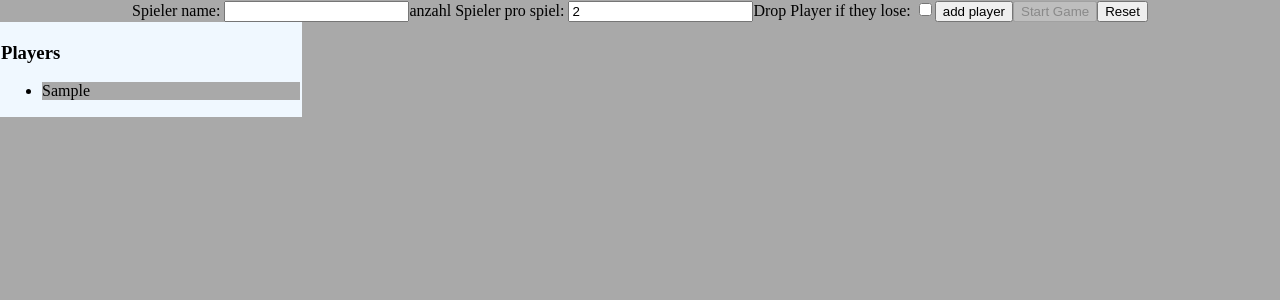
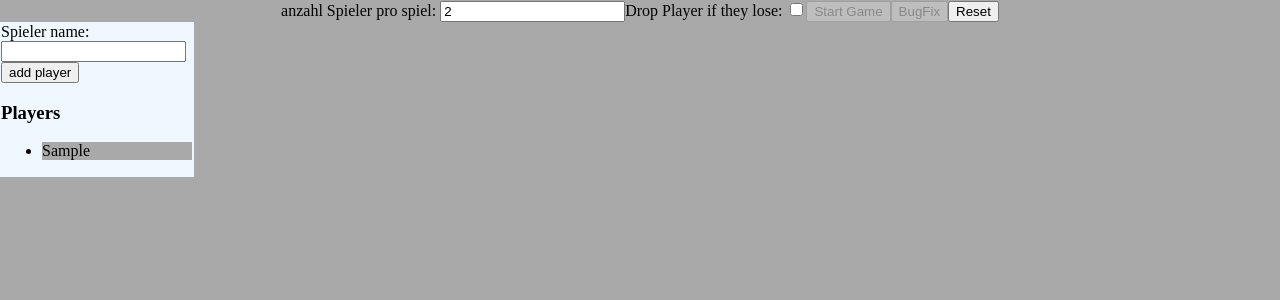
Before and after one commit to MichaelHuse04/TurnierManagmentSystem, a Vue app: page / in a window 1280 px wide. Both pictures are taken after typing "Sample" into the empty fields and a click on the button "add player". Shown: the top 300 px of the page. Built offline with nearby package versions, Linux system fonts and the light colour scheme.

Commit message:
Add Player sidebar - added new component PlayerSideBar - refactored - it's still buggy

```diff
--- /dev/null
+++ b/src/components/PlayerSideBar.vue
@@ -0,0 +1,63 @@
+<script setup lang="ts">
+// TODO: To the players SideBar
+// TODO: BUG: Game will start after deleting a player or increasing the amount of players per match!
+import type {Player} from "@/stores/typs.ts";
+import {computed, ref, type Ref} from "vue";
+
+const props = defineProps<{
+  players: Player[],
+  gameHasStarted: boolean,
+}>();
+
+const players: Ref<Player[]> = ref(props.players)
+const playerName: Ref<string> = ref("");
+
+
+const gameHasStarted = computed(() => {
+  return props.gameHasStarted;
+});
+
+const emits = defineEmits<{
+  (e: "remove",playerIndex: number): void,
+  (e: "add", playerName: string): void,
+}>();
+
+function emitPlayerWasAdded() {
+  emits("add", playerName.value);
+  playerName.value = "";
+}
+
+</script>
+
+<template>
+  <div v-if="!gameHasStarted">
+    <label for="user">Spieler name: </label>
+    <input
+        type="text"
+        name="user"
+        id="user"
+        v-model.trim="playerName"
+        @keyup.enter="!gameHasStarted ? emitPlayerWasAdded() : null"
+        :disabled="gameHasStarted"
+    />
+    <button @click="emitPlayerWasAdded" :disabled="gameHasStarted">add player</button>
+  </div>
+  <h3>Players</h3>
+  <ul>
+    <li
+        v-for="(player, index) in players"
+        @click="!gameHasStarted ? emits('remove', index) : null"
+        v-bind:key="index"
+    >
+      {{ player.name }}
+    </li>
+  </ul>
+</template>
+
+<style scoped>
+
+li {
+  margin: 1px;
+  background-color: darkgrey;
+}
+</style>
--- a/src/views/HomeView.vue
+++ b/src/views/HomeView.vue
@@ -2,27 +2,41 @@
 import type {Player} from '@/stores/typs.ts'
 import {computed, ref, type Ref} from 'vue'
 import ListOfMatchUps from "@/components/ListOfMatchUps.vue";
-import FinishedView from "@/components/FinishedView.vue";
+import FinishedTable from "@/components/FinishedTable.vue";
+import PlayerSideBar from "@/components/PlayerSideBar.vue";
 
-const players: Ref<Player[]> = ref([])
-const matchUps: Ref<any> = ref({})
-const round: Ref<number> = ref(1)
-const matchupSize: Ref<number> = ref(2)
-const playerName: Ref<string> = ref("");
+const players: Ref<Player[]> = ref([]);
+const matchUps: Ref<any> = ref({});
+const round: Ref<number> = ref(1);
+const matchupSize: Ref<number> = ref(2);
 let gameHasStarted = false;
 const gameHasFinished: Ref<boolean> = ref(false);
-let amountOfMatches: number;
 
-const addToPlayers = () => {
-  if (playerName.value.length > 0) {
+const amountOfMatches = computed(() =>{
+  // einfach nicht nachfragen, was ich hier am Kochen war
+  let r = 0;
+  let x = players.value.length;
+  do {
+    x = x / matchupSize.value;
+    if (x <= 1) {
+      break;
+    }
+    r++;
+  } while (true);
+  if (r === 0) {
+    return 1;
+  }
+  return r;
+});
+
+const addToPlayers = (playerName: string) => {
+  if (playerName.length > 0) {
     players.value.push({
-      name: playerName.value,
+      name: playerName,
       hasWonGame: null,
       matchesWon: 0,
       randomValue: 0,
     })
-    playerName.value = "";
-  } else {
   }
 }
 
@@ -31,25 +45,19 @@ const getCheckBoxValue = computed(() => {
   return querySelector?.checked;
 });
 
-const getMaxMatchSizeInputValue = computed(() => {
-  const querySelector: HTMLInputElement | null = document.querySelector("#number-of-players-per-game");
-  if (querySelector?.value) {
-
-    if (parseInt(querySelector?.value) <= 2) return "2";
-
-    return querySelector?.value;
-  }
-  return "2";
-});
 
 const removePlayer = (index: number) => {
   players.value.splice(index, 1)
 }
 
+function stupidBugFixFunc() {
+  matchupSize.value = matchupSize.value;
+}
+
 const startNextRound = (match: Player[][]) => {
   round.value++;
 
-  if (amountOfMatches + 1 < round.value) {
+  if (amountOfMatches.value + 1 < round.value) {
     gameHasFinished.value = true;
     return
   }
@@ -95,28 +103,11 @@ const startNextRound = (match: Player[][]) => {
 }
 
 
-const setAmountOfMatches = () => {
-// einfach nicht nachfragen, was ich hier am Kochen war
-  let r = 0;
-  let x = players.value.length;
-  do {
-    x = x / matchupSize.value;
-    if (x <= 1) {
-      break;
-    }
-    r++;
-  } while (true);
-  if (r === 0) {
-    amountOfMatches = 1;
-  }
-  amountOfMatches = r;
-}
+
 
 const startsGame = () => {
-  gameHasStarted = true;
-  setAmountOfMatches();
 
-  for (let i = 1; i - 1 <= amountOfMatches; i++) {
+  for (let i = 1; i - 1 <= amountOfMatches.value; i++) {
     // ist schon ok hier
     matchUps.value[`${i}`] = [];
   }
@@ -148,6 +139,8 @@ const startsGame = () => {
       }
     })
   }
+  gameHasStarted = true;
+  stupidBugFixFunc();
   console.log(matchUps.value);
 }
 </script>
@@ -155,51 +148,36 @@ const startsGame = () => {
 <template>
   <body>
   <section class="inputs">
-    <label for="user">Spieler name: </label>
-    <input
-        type="text"
-        name="user"
-        id="user"
-        v-model.trim="playerName"
-        @keyup.enter="!gameHasStarted ? addToPlayers() : null"
-        :disabled="gameHasStarted"
-    />
     <label for="number-of-players-per-game">anzahl Spieler pro spiel: </label>
     <input type="number" id="number-of-players-per-game" name="number-of-players-per-game" min="2" value="2" v-model="matchupSize"
            :disabled="gameHasStarted">
     <label for="drop-players-that-have-lost">Drop Player if they lose: </label>
     <input type="checkbox" id="drop-players-that-have-lost" name="drop-players-that-have-lost"
            :disabled="gameHasStarted">
-    <button @click="addToPlayers" :disabled="gameHasStarted">add player</button>
-    <button v-if="!gameHasStarted" @click="startsGame" :disabled="parseInt(getMaxMatchSizeInputValue) > players.length">
+    <button v-if="!gameHasStarted" @click="startsGame" :disabled="matchupSize > players.length">
       Start Game
+    </button>
+    <button v-if="!gameHasStarted" @click="stupidBugFixFunc" :disabled="matchupSize > players.length">
+      BugFix
     </button>
     <a href="">
       <button>Reset</button>
     </a>
   </section>
   <aside id="player-lobby">
-    <h3>Players</h3>
-    <ul>
-      <li
-          v-for="(player, index) in players"
-          @click="!gameHasStarted ? removePlayer(index) : null"
-          v-bind:key="index"
-      >
-        {{ player.name }}
-      </li>
-    </ul>
+    <PlayerSideBar :game-has-started="gameHasStarted" :players="players" @remove="removePlayer" @add="addToPlayers"></PlayerSideBar>
   </aside>
+  <div id="main">
+    <div v-if="gameHasStarted">
+      <div v-for="(match, index) in matchUps" v-bind:key="index">
+        <list-of-match-ups :match-ups="match" v-if="match[0]" @submit-match="startNextRound" :current-round="index">
 
-  <div v-if="gameHasStarted">
-    <div v-for="(match, index) in matchUps" :key="index">
-      <list-of-match-ups :match-ups="match" v-if="match[0]" @submit-match="startNextRound" :current-round="index">
-
-      </list-of-match-ups>
+        </list-of-match-ups>
+      </div>
     </div>
-  </div>
-  <div v-if="gameHasFinished">
-    <finished-view></finished-view>
+    <div v-if="gameHasFinished">
+      <finished-table></finished-table>
+    </div>
   </div>
   </body>
 </template>
@@ -215,12 +193,16 @@ body {
 
 #player-lobby {
   background-color: aliceblue;
-  width: 300px;
+  width: 15%;
   border: aliceblue solid 1px;
+  float: left;
+}
 
-  & li {
-    margin: 1px;
-    background-color: darkgrey;
-  }
+#main{
+  background-color: gold;
+  width: 70%;
+  display: flex;
+  margin: 0 15%;
+  overflow: scroll;
 }
 </style>
```
